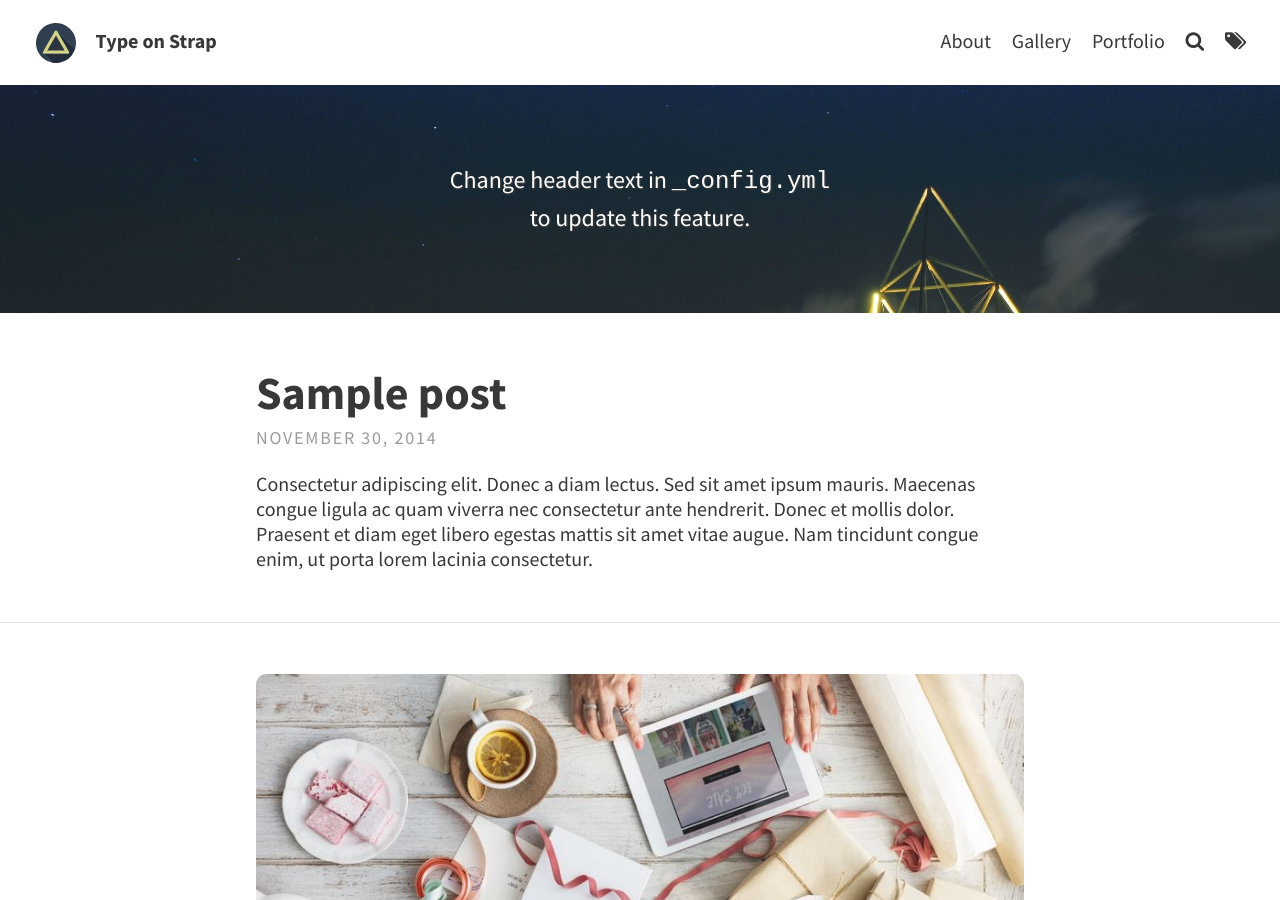
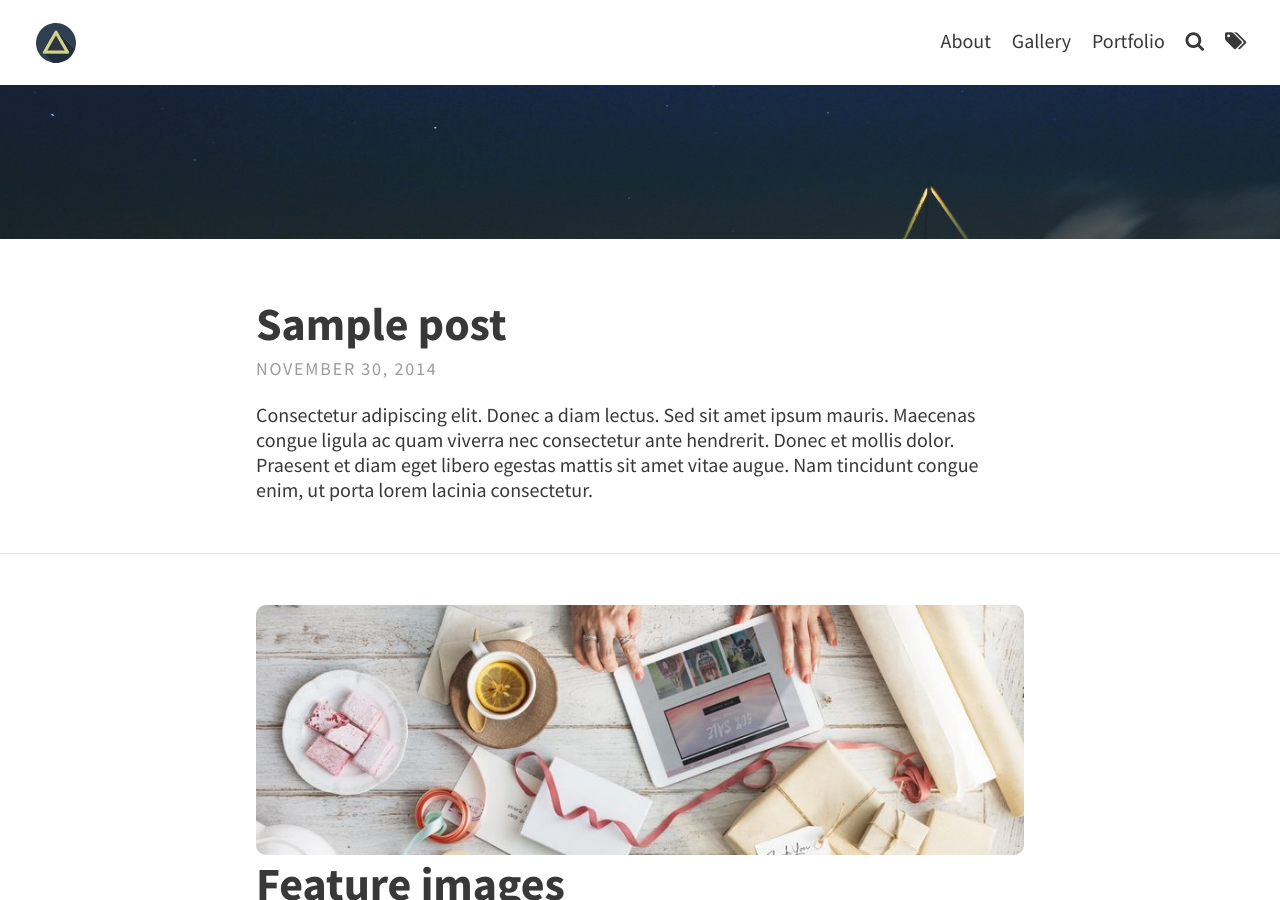
Before and after one commit to gizingun/gizingun.github.com, a Jekyll site: the page built from index.html, in a window 1280 px wide and 900 px high. Built offline with Jekyll 4.4.1, drawn with Linux system fonts in a browser that asks for light colours; the list of posts is cut into pages by our own code.

Commit message:
_config.yml 수정

```diff
--- a/_config.yml
+++ b/_config.yml
@@ -8,21 +8,21 @@ description: "Private blog" # used by search engines
 # THEME-SPECIFIC CONFIGURATION
 theme_settings:
   # Meta
-  title: Type on Strap # blog's title
+  title: # blog's title
   avatar: assets/img/triangle.svg
   favicon: assets/favicon.ico
   gravatar: # Email MD5 hash
 
   # Header and footer text
   header_text: > #two or three lines to describe your site
-     <p>Change header text in <code>_config.yml</code> <br> to update this feature.</p>
+     <p></p>
   header_text_feature_image: assets/img/pexels/triangular.jpeg
   footer_text: >
    Powered by <a href="https://jekyllrb.com/">Jekyll</a> with <a href="https://github.com/sylhare/Type-on-Strap">Type on Strap</a>
 
   # Icons
   rss: true  # Make sure you created a feed.xml with feed.xml layout
-  email_address: # Full email address, e.g. "sam@example.com"
+  email_address: "gizingun@gmail.com"
   behance:
   bitbucket:
   dribbble:
```
